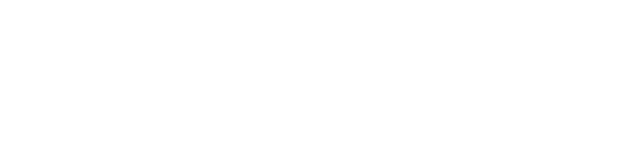
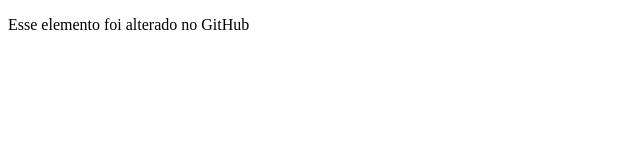
Before and after one commit to josemiguelmachado/floricultura, a plain HTML site: page index.html in a window 1280 px wide. Shown: the whole page, without its empty margins (0-640 px from the left). Drawn offline with Linux system fonts and the light colour scheme.

Commit message:
Update index.html

```diff
--- a/index.html
+++ b/index.html
@@ -7,6 +7,6 @@
     <title>Floricultura</title>
 </head>
 <body>
-
+   <p>Esse elemento foi alterado no GitHub</p>
 </body>
 </html>
```
